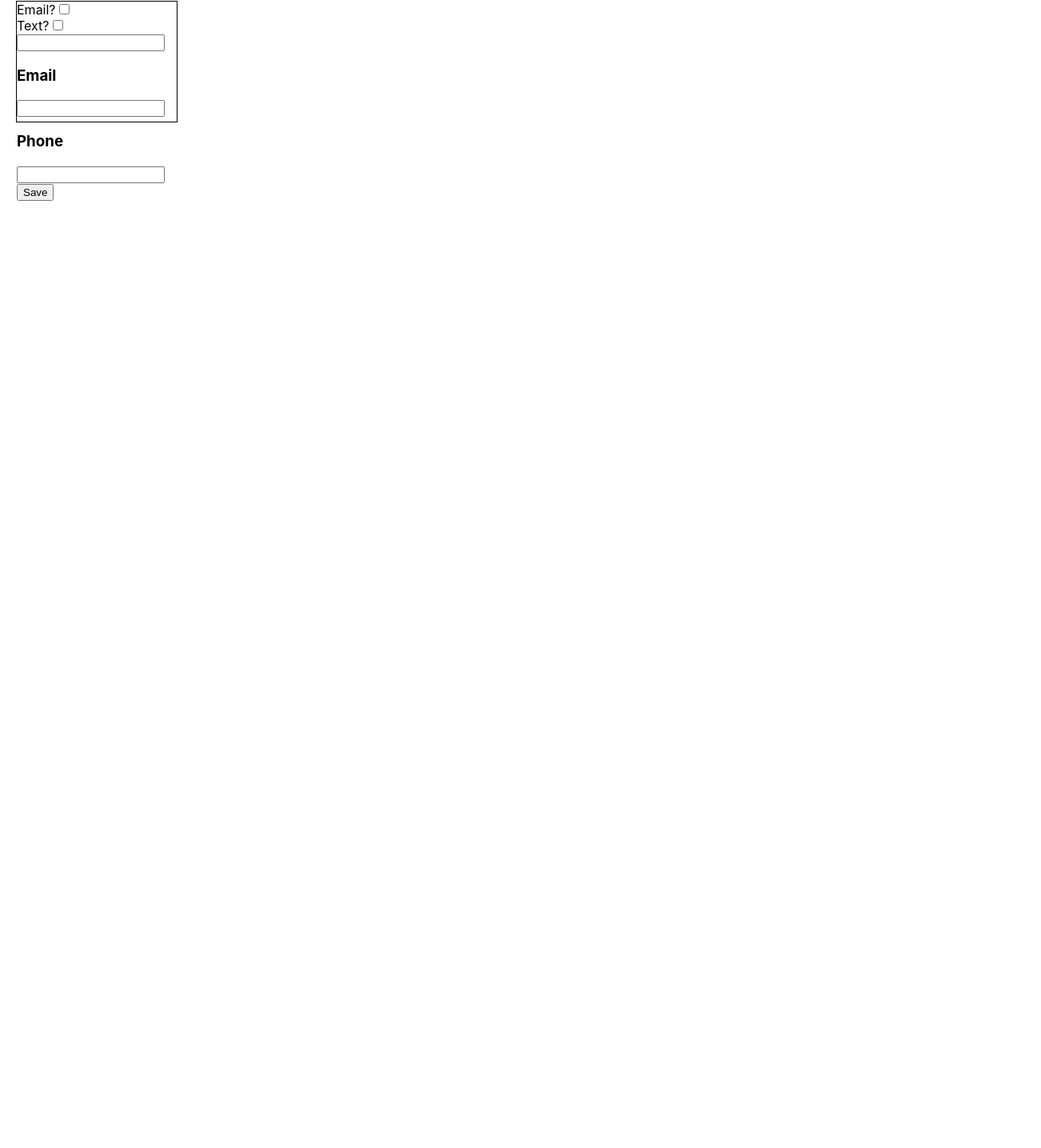
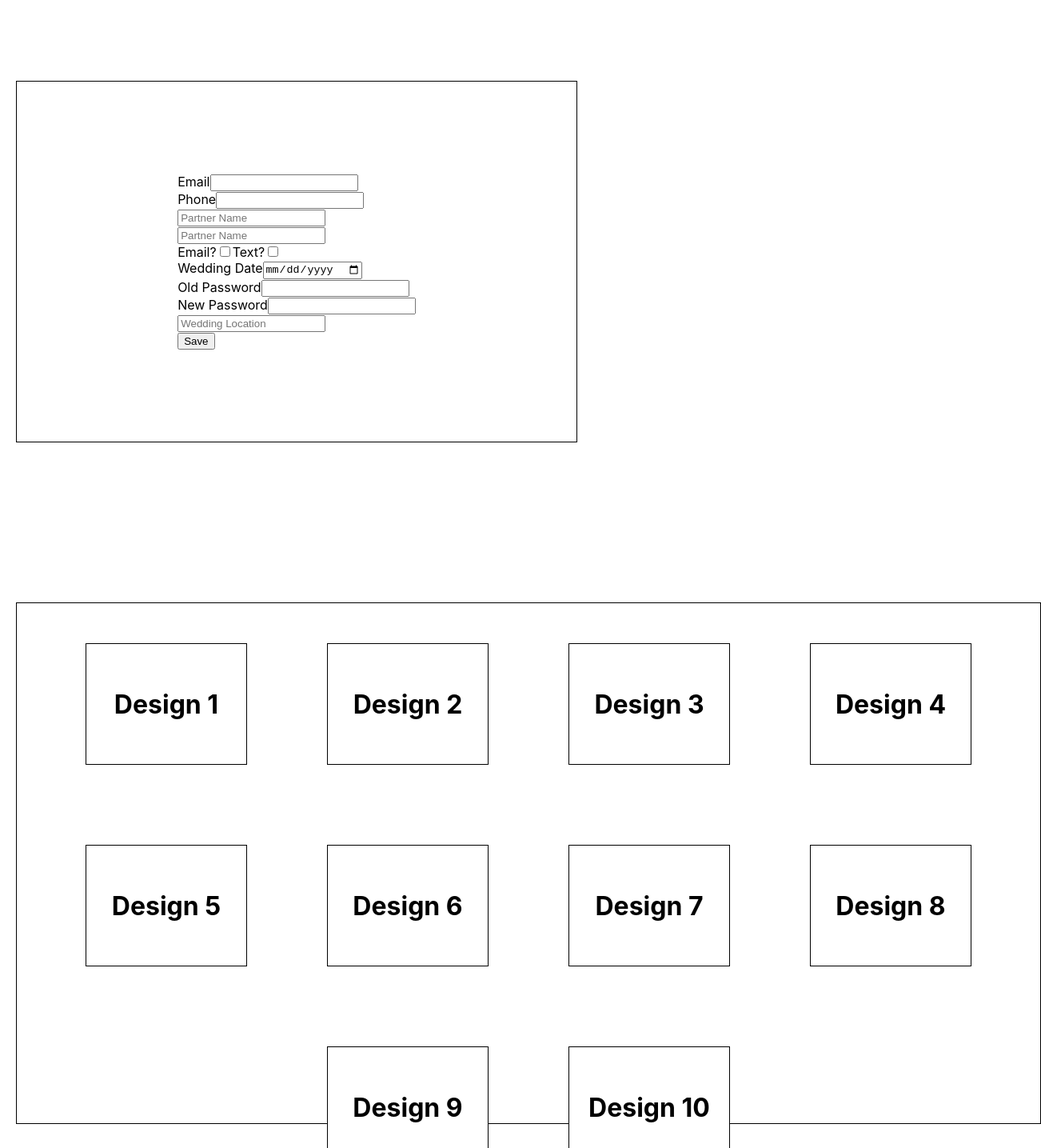
Before and after one commit to BloomTech-Labs/labs9-wedding-site, a React (Create React App) app in the folder front-end/: page / in a window 1280 px wide. Shown: the part 371-1806 px from the top of the page at 80% size, 1302 px wide, since content can reach past the window. Before the commit the page ends 800 px from the top, so only its background shows below. Built offline with nearby package versions, Linux system fonts and the light colour scheme.

Commit message:
Merge branch 'front-end' of https://github.com/Lambda-School-Labs/labs9-wedding-site into front-end

```diff
--- a/front-end/package.json
+++ b/front-end/package.json
@@ -4,6 +4,7 @@
   "private": true,
   "dependencies": {
     "@uppy/core": "^0.29.0",
+    "axios": "^0.18.0",
     "material-ui": "^0.20.2",
     "react": "^16.7.0",
     "react-chartjs-2": "^2.7.4",
--- a/front-end/src/App.js
+++ b/front-end/src/App.js
@@ -1,6 +1,7 @@
 import React, { Component } from 'react';
 import Payment from './Client/billing';
 import Settings from './Client/settings';
+import Design from './Main/designs';
 
 
 class App extends Component {
@@ -10,6 +11,7 @@ class App extends Component {
       <div className="App">
         <Payment />
         <Settings />
+        <Design />
       </div>
     );
   }
--- a/front-end/src/Client/billing.js
+++ b/front-end/src/Client/billing.js
@@ -6,20 +6,22 @@ const PaymentContainer = styled.div`
 margin 20px;
 border: 1px solid black;
 background-color: white;
-width: 200px;
-height: 150px;
+width: 500px;
+display:flex;
+justify-content: center;
+height: 250px;
 `
 
 function Payment() {
     return (
         <PaymentContainer>
+            <h1>Billing</h1>
             <form name="payment-form" onsubmit="handleSubmit()">
-                <h1>Billing</h1>
                 <div className="Payment-info">
                     <h3>Payment Info</h3>
-                    <input type="text" name="CC#" />
-                    <input type="text" name="EXP" />
-                    <input type="text" name="CVV" />
+                    <input type="text" name="CC#" placeholder="CC#" /><br />
+                    <input type="text" name="EXP" placeholder="EXP" /><br />
+                    <input type="text" name="CVV" placeholder="CVV" />
                 </div>
                 <button tupe="submit">Buy Now</button>
             </form>
--- a/front-end/src/Client/settings.js
+++ b/front-end/src/Client/settings.js
@@ -7,43 +7,87 @@ margin: 20px;
 margin-top: 200px;
 border: 1px solid black;
 background-color: white;
-width: 200px;
-height: 150px;
+display:flex;
+justify-content: center;
+align-items: center;
+width: 700px;
+height: 450px;
 `
 
 function Settings() {
     return (
         <SettingsContainer>
             <form>
+                <div className="Payment-info">
+                    <label>Email
+                    <input
+                            type="text"
+                            name="Email"
+                        />
+                    </label><br />
+                    <label>Phone
+                    <input
+                            type="number"
+                            name="Phone"
+                        />
+                    </label>
+                </div>
+
+                <div className="Payment-info">
+                    <input
+                        type="text"
+                        name="Partner Name"
+                        placeholder="Partner Name"
+                    /><br />
+                    <input
+                        type="text"
+                        name="Partner Name"
+                        placeholder="Partner Name"
+                    />
+                </div>
+
+                <div>
                     <label>
                         Email?
                     <input
                             name='Email?'
                             type="checkbox" />
-                </label><br />
+                    </label>
                     <label>
                         Text?
                     <input
                             name='Text?'
                             type="checkbox" />
+                    </label>
+                </div>
+                <div>
+                    <label>Wedding Date
+                    <input
+                            name="Wedding Date"
+                            type="date"
+                        />
+                    </label>
+                </div>
+
+                <div className="Payment-info">
+                    <label>Old Password
+                    <input
+                            type="old password"
+                            name="password"
+                        />
                     </label><br />
+                    <label>New Password
                     <input
-                    name='content'
-                    type="text"
-                /><br />
-                <div className="Payment-info">
-                    <h3>Email</h3>
+                            type="new password"
+                            name="passworde"
+                        />
+                    </label><br />
+                </div>
                 <input
                     type="text"
-                        name="Email"
+                    name="Wedding Location"
+                    placeholder="Wedding Location"
                 /><br />
-                    <h3>Phone</h3>
-                    <input
-                        type="number"
-                        name="Phone"
-                    /><br />
-                </div>
-
                 <button>
                     Save
                 </button>
--- a/front-end/src/Main/designs.js
+++ b/front-end/src/Main/designs.js
@@ -0,0 +1,66 @@
+import React from 'react';
+import styled from 'styled-components';
+
+
+const Designs = styled.div`
+margin: 20px;
+margin-top: 200px;
+border: 1px solid black;
+background-color: white;
+width: 100%;
+display:flex;
+flex-wrap: wrap;
+align-items: center;
+justify-content: center;
+height: 650px;
+`
+
+const DesignContainer = styled.div`
+margin: 50px;
+border: 1px solid black;
+background-color: white;
+display: flex;
+align-items:Center;
+justify-content: center;
+width: 200px;
+height: 150px;
+`
+
+function Design() {
+    return (
+        <Designs>
+            <DesignContainer>
+                <h1>Design 1</h1>
+            </DesignContainer>
+            <DesignContainer>
+                <h1>Design 2</h1>
+            </DesignContainer>
+            <DesignContainer>
+                <h1>Design 3</h1>
+            </DesignContainer>
+            <DesignContainer>
+                <h1>Design 4</h1>
+            </DesignContainer>
+            <DesignContainer>
+                <h1>Design 5</h1>
+            </DesignContainer>
+            <DesignContainer>
+                <h1>Design 6</h1>
+            </DesignContainer>
+            <DesignContainer>
+                <h1>Design 7</h1>
+            </DesignContainer>
+            <DesignContainer>
+                <h1>Design 8</h1>
+            </DesignContainer>
+            <DesignContainer>
+                <h1>Design 9</h1>
+            </DesignContainer>
+            <DesignContainer>
+                <h1>Design 10</h1>
+            </DesignContainer>
+        </Designs>
+    );
+}
+
+export default Design;
```
Also changed, not shown: front-end/src/Client/guestList.js (+55 -0 lines), 1 other file (tests, documents, lock files or other folders). Lines whose indentation alone changed are shown as unchanged.
